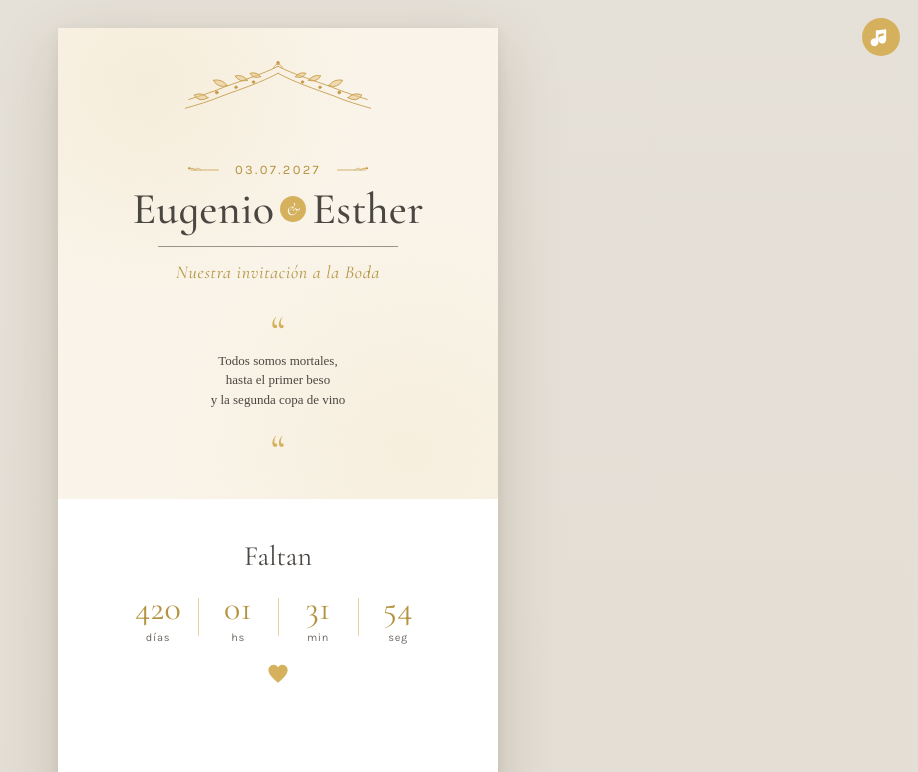
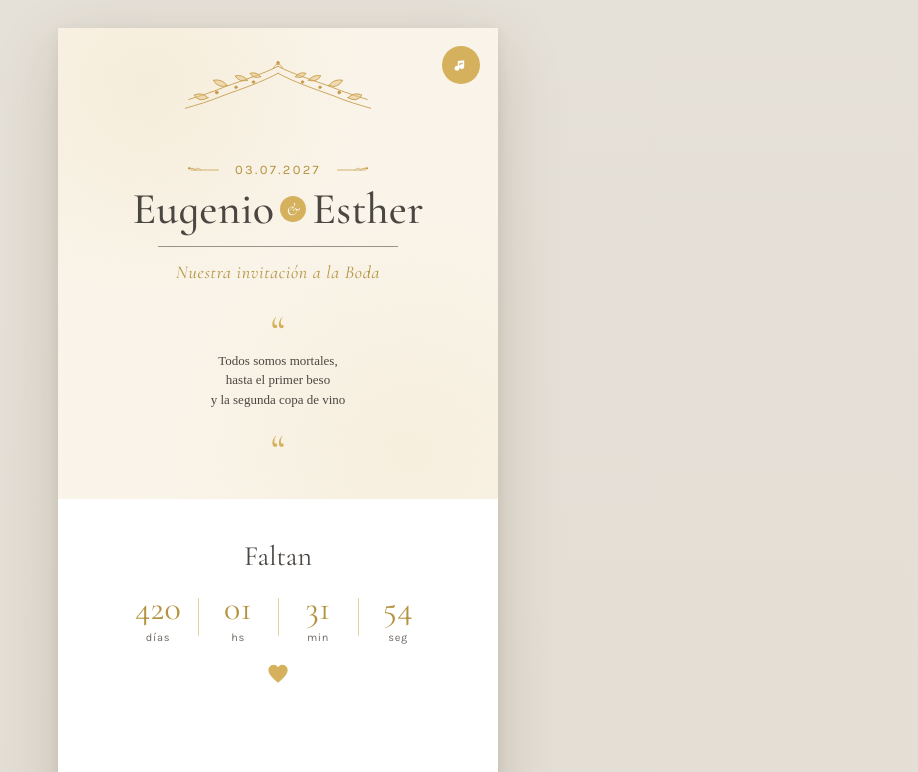
Before and after one commit to YerayCastillo13/BodaEugenioEsther, a React (Vite) app: page / in a window 1280 px wide. Shown: the top 772 px of the page, without its empty margins (362-1280 px from the left). Built offline with nearby package versions, Linux system fonts and the light colour scheme; a web font is replaced by a local one.

Commit message:
Efecto parallax en hero

```diff
--- a/App.jsx
+++ b/App.jsx
@@ -275,7 +275,6 @@ function Invitation() {
     setTimeout(() => setToast(""), 2400);
   };
 
-  const heroRef = useRef(null);
   const [scrollY, setScrollY] = useState(0);
 
   // Reproducir/pausar música
@@ -339,17 +338,18 @@ function Invitation() {
     };
   }, []);
 
-  useEffect(() => {
-    document.documentElement.style.setProperty(
-      "--parallax-offset",
-      `${scrollY * 0.15}px`
-    );
-  }, [scrollY]);
-
   return (
     <div className="invite">
       {/* ======= HERO ======= */}
-      <section ref={heroRef} className="hero">
+      <section className="hero">
+
+        <div
+            className="hero-bg"
+            style={{
+              transform: `scale(1.15) translateY(${scrollY * 0.25}px)`
+            }}
+          />
+
         <audio
           ref={audioRef}
           src="/musica/dtmf.mp3"
@@ -361,42 +361,21 @@ function Invitation() {
           <MusicCircle />
         </button>
 
-        <div
-          style={{
-            transform: `translateY(${scrollY * 0.25}px)`,
-            transition: "transform 0.05s linear"
-          }}
-        >
-          <BotanicalTop className="hero-top-ornament" />
-        </div>
-        <div
-          className="hero-date"
-          style={{
-            transform: `translateY(${scrollY * 0.35}px)`
-          }}
-        >
+        <BotanicalTop className="hero-top-ornament" />
+
+        <div className="hero-date">
           <DateFlourish flip />
           <span>03.07.2027</span>
           <DateFlourish />
         </div>
 
-        <h1
-          className="hero-names"
-          style={{
-            transform: `translateY(${scrollY * 0.5}px)`
-          }}
-        >
+        <h1 className="hero-names">
           Eugenio<span className="amp">&amp;</span>Esther
         </h1>
         <div className="hero-rule"></div>
         <p className="hero-sub">Nuestra invitación a la Boda</p>
 
-        <div
-          className="quote"
-          style={{
-            transform: `translateY(${scrollY * 0.7}px)`
-          }}
-        >
+        <div className="quote">
           <span className="quote-mark top">&ldquo;</span>
           Todos somos mortales,<br />
           hasta el primer beso<br />
--- a/index.html
+++ b/index.html
@@ -135,6 +135,27 @@
     position: relative;
     overflow: hidden;
   }
+
+  .hero-bg {
+    position: absolute;
+    inset: -120px 0 0 0;
+    z-index: 0;
+
+    background-image:
+      linear-gradient(
+        rgba(250,245,236,0.60),
+        rgba(250,245,236,0.75)
+      ),
+      url("/public/images/prueba_HeroBG.jpg");
+
+    background-size: cover;
+    background-position: center center;
+    background-repeat: no-repeat;
+
+    will-change: transform;
+    pointer-events: none;
+  }
+
   /* subtle paper grain via SVG noise */
   .hero::before {
     content: "";
@@ -147,11 +168,9 @@
   .hero > * { position: relative; z-index: 1; }
 
   .music-toggle {
-    position: fixed;
-    top: 18px;
-    right: 18px;
-    width: 38px;
-    height: 38px;
+    position: absolute;
+    top: 18px; right: 18px;
+    width: 38px; height: 38px;
     border-radius: 50%;
     background: rgba(74, 70, 65, 0.55);
     border: none;
@@ -162,7 +181,7 @@
     transition: background 0.2s ease;
   }
   .music-toggle:hover { background: rgba(74, 70, 65, 0.78); }
-  .music-toggle svg { width: 26px; height: 26px; }
+  .music-toggle svg { width: 16px; height: 16px; }
   .music-toggle.playing { background: var(--gold); }
 
   .hero-top-ornament {
```
Also changed, not shown: public/images/prueba_HeroBG.jpg (added).
